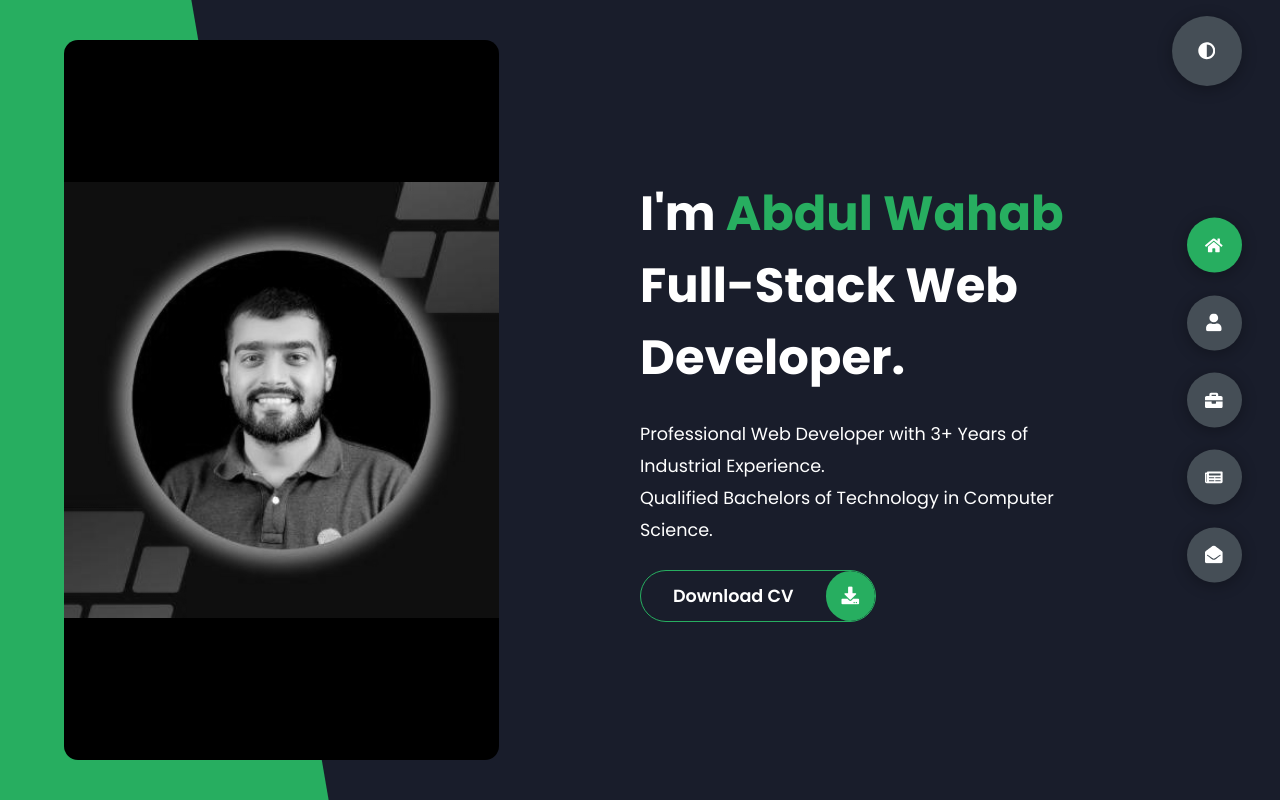
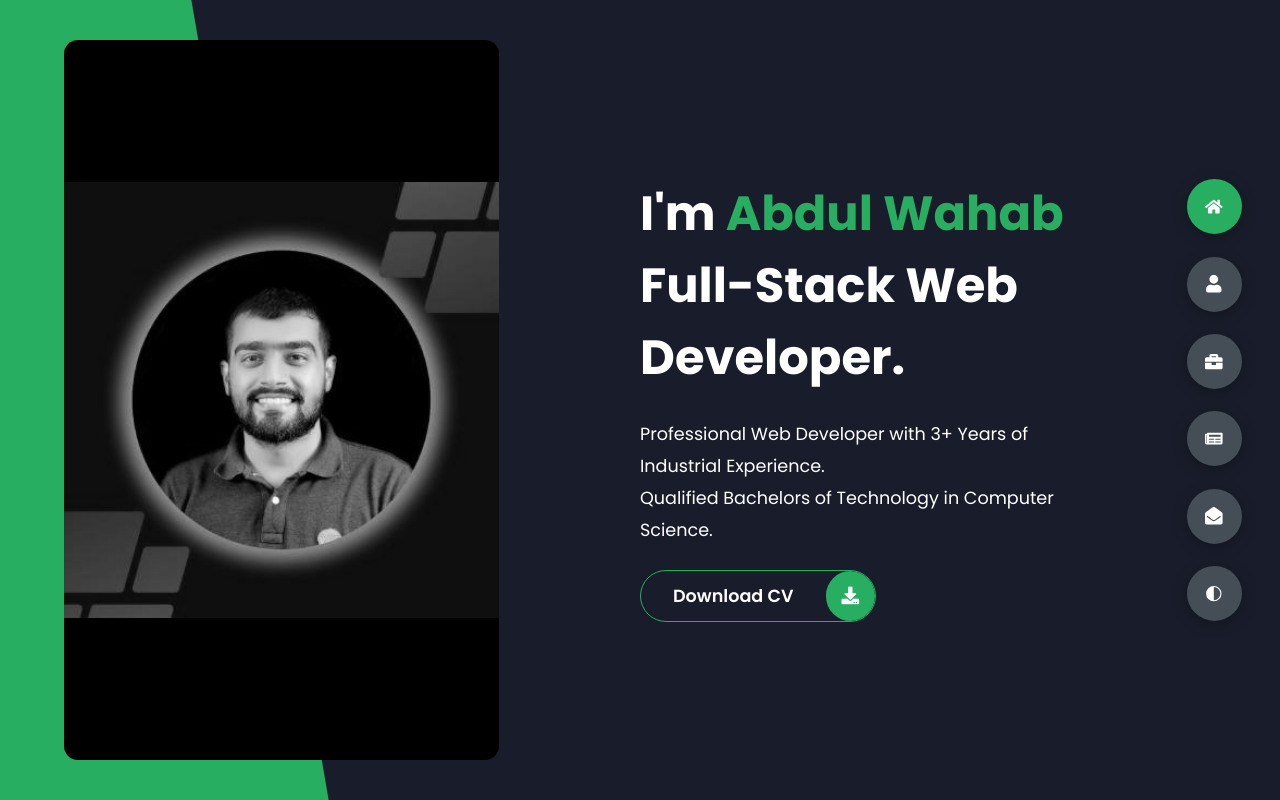
Before and after one commit to abdul-wahab619/portfolio-web, a React (Vite) app: page / in a window 1280 px wide. Built offline with nearby package versions, Linux system fonts and the light colour scheme.

Commit message:
Portfolio: set tooltip and delete previous ThemeToggle

```diff
--- a/src/App.css
+++ b/src/App.css
@@ -123,31 +123,6 @@ section {
 .controls .active-btn i {
   color: var(--color-white);
 }
-
-.theme-btn {
-  top: 2%;
-  right: 3%;
-  width: 70px;
-  height: 70px;
-  border-radius: 50%;
-  background-color: var(--color-grey-4);
-  cursor: pointer;
-  position: fixed;
-  display: flex;
-  justify-content: center;
-  align-items: center;
-  box-shadow: 0 3px 15px rgba(0, 0, 0, 0.3);
-  transition: all 0.1s ease-in-out;
-}
-.theme-btn:active {
-  transform: translateY(-3px);
-}
-.theme-btn i {
-  font-size: 1.4rem;
-  color: var(--color-grey-2);
-  pointer-events: none;
-}
-
 /*Header-content*/
 .header-content {
   display: grid;
@@ -698,6 +673,35 @@ section {
 svg {
   color: white;
 }
+/* Add this in your main CSS file */
+
+.tooltip-container {
+  position: relative;
+  cursor: pointer;
+}
+
+.tooltip-text {
+  visibility: hidden;
+  background-color: #333;
+  color: #fff;
+  text-align: center;
+  border-radius: 6px;
+  padding: 4px 8px;
+  position: absolute;
+  z-index: 1;
+  bottom: 120%; /* position above the icon */
+  left: 50%;
+  transform: translateX(-50%);
+  opacity: 0;
+  transition: opacity 0.3s ease;
+  white-space: nowrap;
+  font-size: 12px;
+}
+
+.tooltip-container:hover .tooltip-text {
+  visibility: visible;
+  opacity: 1;
+}
 
 @media screen and (max-width: 600px) {
   header {
--- a/src/components/Controls.jsx
+++ b/src/components/Controls.jsx
@@ -1,4 +1,4 @@
-// src/components/Controls.jsx
+import { useEffect, useState } from "react";
 import {
   FaHome,
   FaUser,
@@ -6,14 +6,33 @@ import {
   FaEnvelopeOpen,
   FaNewspaper,
 } from "react-icons/fa";
+import { VscColorMode } from "react-icons/vsc";
 
 const Controls = ({ active, setActive }) => {
+  const [isLight, setIsLight] = useState(false);
+
+  useEffect(() => {
+    const savedTheme = localStorage.getItem("theme") || "dark";
+    setIsLight(savedTheme === "light");
+    document.body.className = savedTheme === "light" ? "light-mode" : "";
+  }, []);
+
+  const toggleTheme = () => {
+    const newTheme = isLight ? "dark" : "light";
+    document.body.className = newTheme === "light" ? "light-mode" : "";
+    localStorage.setItem("theme", newTheme);
+    setIsLight(!isLight);
+  };
   const controls = [
     { id: "home", icon: <FaHome /> },
     { id: "about", icon: <FaUser /> },
     { id: "portfolio", icon: <FaBriefcase /> },
     { id: "blogs", icon: <FaNewspaper /> },
     { id: "contact", icon: <FaEnvelopeOpen /> },
+    {
+      id: "theme",
+      icon: <VscColorMode onClick={toggleTheme} />,
+    },
   ];
 
   return (
@@ -21,10 +40,21 @@ const Controls = ({ active, setActive }) => {
       {controls.map((control) => (
         <div
           key={control.id}
-          className={`control ${active === control.id ? "active-btn" : ""}`}
-          onClick={() => setActive(control.id)}
+          className={`control tooltip-container ${
+            control.id !== "theme" && active === control.id ? "active-btn" : ""
+          }`}
+          onClick={() => {
+            if (control.id === "theme") {
+              toggleTheme();
+            } else {
+              setActive(control.id);
+            }
+          }}
         >
           {control.icon}
+          <span className="tooltip-text">
+            {control.id.charAt(0).toUpperCase() + control.id.slice(1)}
+          </span>
         </div>
       ))}
     </div>
--- a/src/components/Layout.jsx
+++ b/src/components/Layout.jsx
@@ -5,7 +5,6 @@ import Portfolio from "./Portfolio";
 import Blogs from "./Blogs";
 import Contact from "./Contact";
 import Controls from "./Controls";
-import ThemeToggle from "./ThemeToggle";
 import "../App.css";
 
 const Layout = () => {
@@ -50,7 +49,6 @@ const Layout = () => {
       style={{ position: "relative", minHeight: "100vh" }}
     >
       <main>{renderSection()}</main>
-      <ThemeToggle />
       <Controls active={activeSection} setActive={setActiveSection} />
     </div>
   );
--- a/src/components/ThemeToggle.jsx
+++ /dev/null
@@ -1,28 +0,0 @@
-// src/components/ThemeToggle.jsx
-import React, { useEffect, useState } from "react";
-import { FaAdjust } from "react-icons/fa";
-
-const ThemeToggle = () => {
-  const [isLight, setIsLight] = useState(false);
-
-  useEffect(() => {
-    const savedTheme = localStorage.getItem("theme") || "dark";
-    setIsLight(savedTheme === "light");
-    document.body.className = savedTheme === "light" ? "light-mode" : "";
-  }, []);
-
-  const toggleTheme = () => {
-    const newTheme = isLight ? "dark" : "light";
-    document.body.className = newTheme === "light" ? "light-mode" : "";
-    localStorage.setItem("theme", newTheme);
-    setIsLight(!isLight);
-  };
-
-  return (
-    <div className="theme-btn" onClick={toggleTheme}>
-      <FaAdjust />
-    </div>
-  );
-};
-
-export default ThemeToggle;
```
